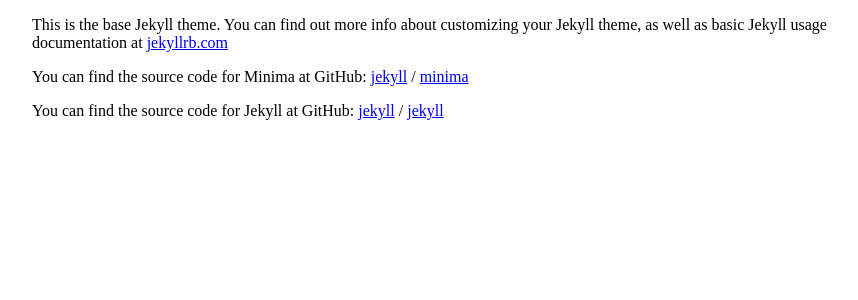
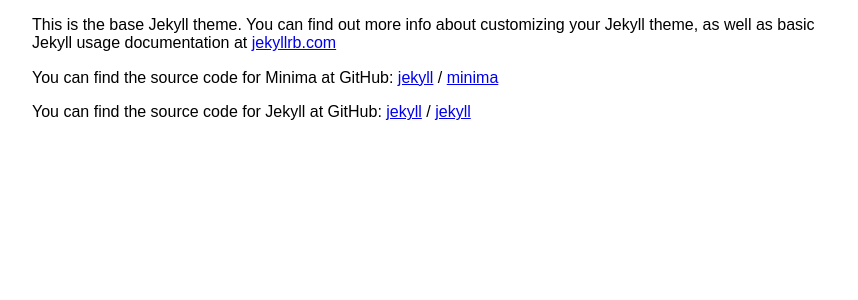
Before and after one commit to sbenthall/personal_website, a Jekyll site: the page built from about.md, in a window 1280 px wide. Shown: the top 300 px of the page, without its empty margins (208-1066 px from the left). Built offline with Jekyll 4.4.1, drawn with Linux system fonts in a browser that asks for light colours; nearby versions of some CDN libraries.

Commit message:
adding pure.css

```diff
--- a/_includes/head.html
+++ b/_includes/head.html
@@ -1,5 +1,7 @@
 <head>
   <title>{{site.title}}</title>
+  <link rel="stylesheet" href="https://cdn.jsdelivr.net/npm/purecss@3.0.0/build/pure-min.css" integrity="sha384-X38yfunGUhNzHpBaEBsWLO+A0HDYOQi8ufWDkZ0k9e0eXz/tH3II7uKZ9msv++Ls" crossorigin="anonymous">
+  <link rel="stylesheet" href="https://cdn.jsdelivr.net/npm/purecss@3.0.0/build/grids-responsive-min.css">
   <link rel="stylesheet" type="text/css" href="{{"assets/main.css" | relative_url}}">
   <meta name="viewport" content="width=device-width, initial-scale=1">
 </head>
```
